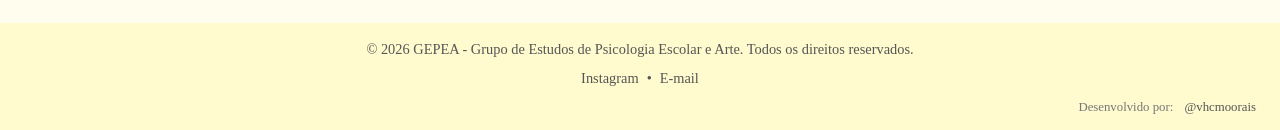
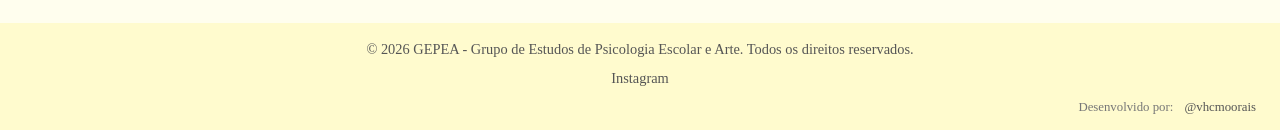
Before and after one commit to Vhcmorais/gepea_psico, a React (Vite) app: page / in a window 1280 px wide. Shown: the part 4868-4998 px from the top of the page. Built offline with nearby package versions, Linux system fonts and the light colour scheme; a web font is replaced by a local one.

Commit message:
removendo email do footer

```diff
--- a/src/App.jsx
+++ b/src/App.jsx
@@ -85,8 +85,6 @@ function App() {
       <div className='footer_content'>
         <p>© 2026 GEPEA - Grupo de Estudos de Psicologia Escolar e Arte. Todos os direitos reservados.</p>
         <a href="https://www.instagram.com/gepeapsi" target="_blank">Instagram</a>
-        <span>•</span>
-        <a href="mailto:contato@gepea.com">E-mail</a>
         <p className='desenvolvimento'> Desenvolvido por: <a href="https://www.instagram.com/vhcmoorais" target="_blank">@vhcmoorais</a></p>
       </div>
       </footer>
```
